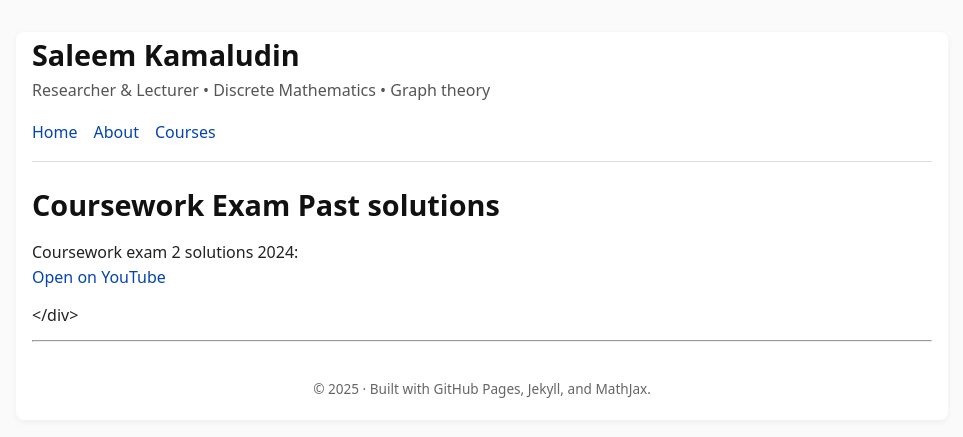
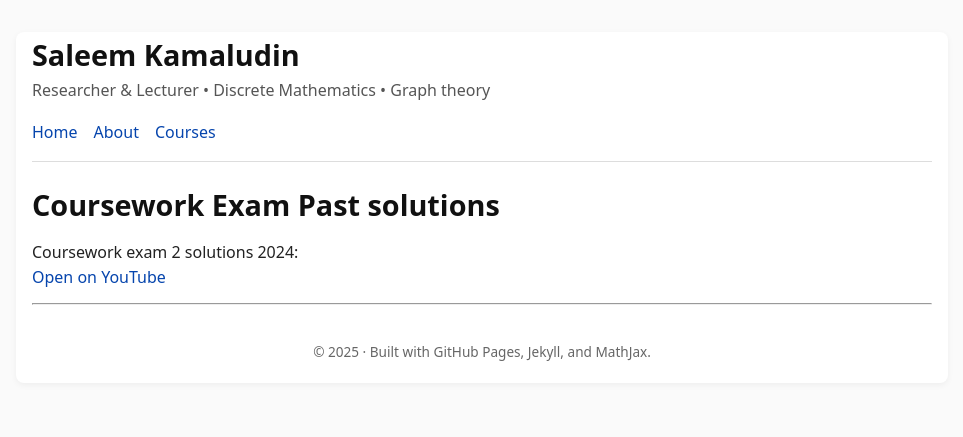
Before and after one commit to SaleemKamaludin/SaleemKamaludin.github.io, a Jekyll site: the page built from courses/math-1115/videos/index.md, in a window 1280 px wide. Shown: the top 437 px of the page, without its empty margins (158-1121 px from the left). Built offline with Jekyll 4.4.1, drawn with Linux system fonts in a browser that asks for light colours.

Commit message:
Update index.md

```diff
--- a/courses/math-1115/videos/index.md
+++ b/courses/math-1115/videos/index.md
@@ -18,5 +18,5 @@ Coursework exam 2 solutions 2024:
     frameborder="0"
     allow="accelerometer; autoplay; clipboard-write; encrypted-media; gyroscope; picture-in-picture; web-share"
     allowfullscreen
-    style="position:absolute;top:0;left:0;width:100%;height:100%;"></iframe> -->
-</div>
+    style="position:absolute;top:0;left:0;width:100%;height:100%;"></iframe>
+</div>-->
```
